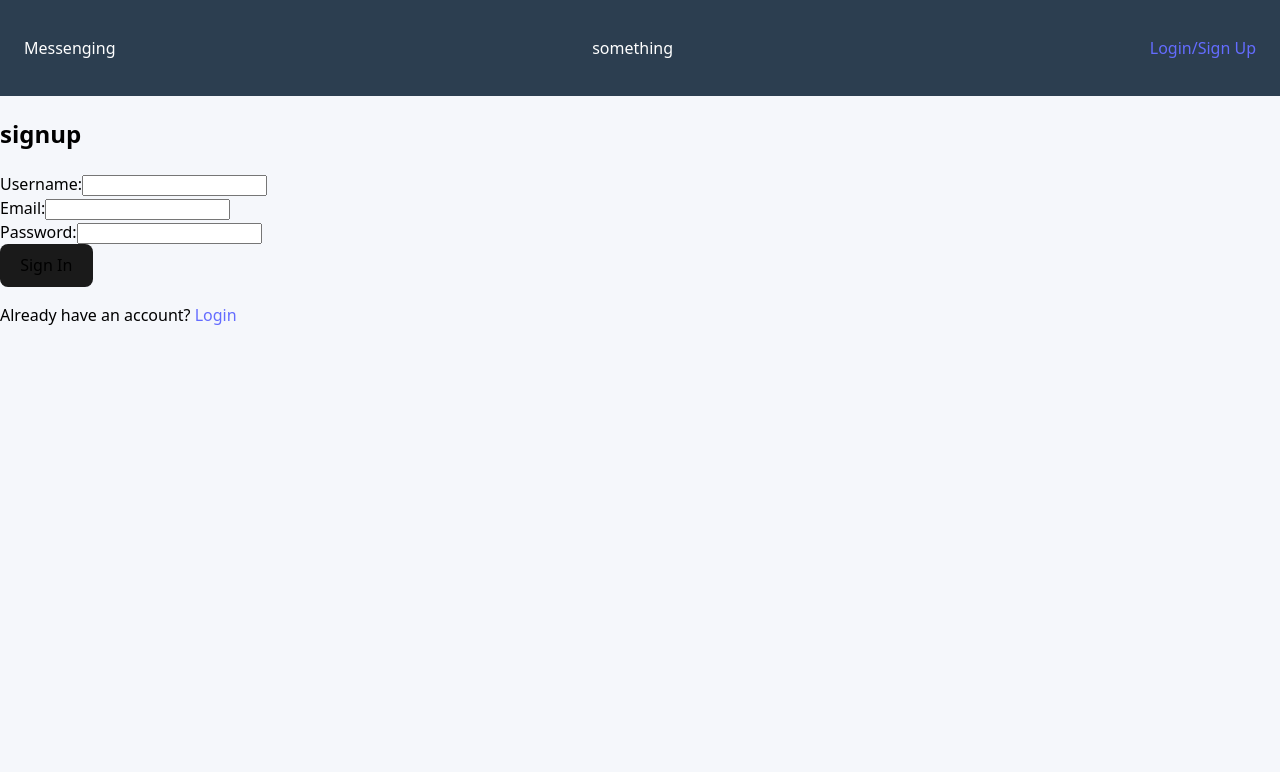
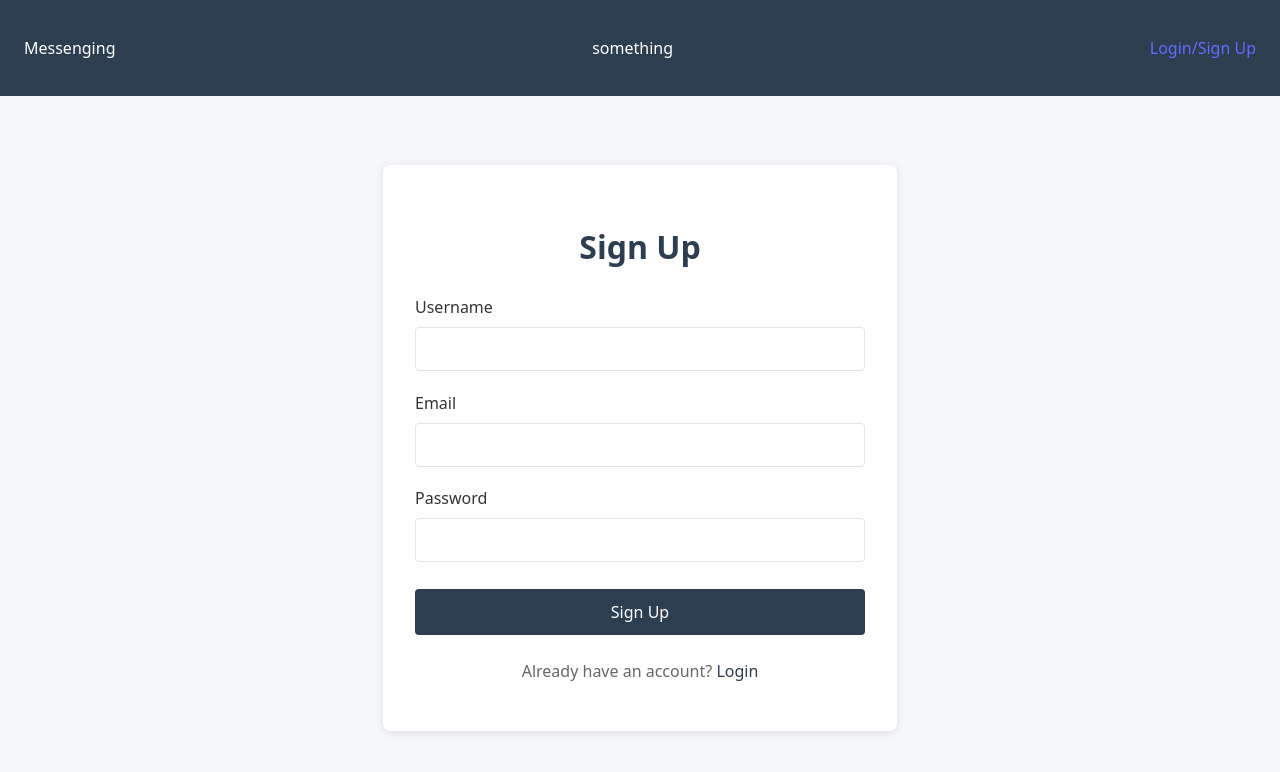
Before and after one commit to BDS-001/Messaging-App, a React (Vite) app in the folder frontend-messaging/: page /signup in a window 1280 px wide. Shown: the top 772 px of the page. Built offline with nearby package versions, Linux system fonts and the light colour scheme.

Commit message:
add: css modules for login, signup and error page

```diff
--- a/frontend-messaging/src/pages/ErrorPage/ErrorPage.module.css
+++ b/frontend-messaging/src/pages/ErrorPage/ErrorPage.module.css
@@ -0,0 +1,50 @@
+.errorContainer {
+    display: flex;
+    justify-content: center;
+    align-items: center;
+    height: calc(100vh - 6rem);
+    background-color: var(--background-color);
+  }
+
+  .content {
+    display: flex;
+    flex-direction: column;
+    align-items: center;
+    text-align: center;
+    padding: 2rem;
+    background-color: var(--main-color);
+    border-radius: 8px;
+    box-shadow: 0 2px 10px rgba(0, 0, 0, 0.1);
+    max-width: 450px;
+    width: 90%;
+  }
+
+  .errorCode {
+    font-size: 6rem;
+    margin: 0;
+    color: var(--navbar-main);
+  }
+
+  .errorMessage {
+    font-size: 2rem;
+    margin: 0.5rem 0 1.5rem;
+    color: var(--navbar-main);
+  }
+
+  .description {
+    margin-bottom: 2rem;
+    color: #666;
+  }
+
+  .homeButton {
+    background-color: var(--navbar-main);
+    color: white;
+    padding: 0.8rem 1.5rem;
+    border-radius: 4px;
+    font-weight: 500;
+    transition: background-color 0.2s;
+  }
+
+  .homeButton:hover {
+    background-color: #1a2c3a;
+  }
--- a/frontend-messaging/src/pages/LoginPage/Login.jsx
+++ b/frontend-messaging/src/pages/LoginPage/Login.jsx
@@ -1,7 +1,7 @@
 import { useEffect, useState } from "react";
 import { useAuth } from '../../context/AuthContext';
 import { useNavigate, Link } from 'react-router-dom';
-//TODO: change classnames to use module.css
+import styles from './Login.module.css';
 
 function LoginPage() {
     const navigate = useNavigate();
@@ -28,24 +28,24 @@ function LoginPage() {
     }
 
     return (
-        <>
-            {error && <div className="error-message">{error}</div>}
-            <div className="login-container">
-                <h2>Login</h2>
-                <form onSubmit={handleSubmit}>
-                    <div className="form-group">
+        <div className={styles.pageContainer}>
+            <div className={styles.loginContainer}>
+                <h2 className={styles.title}>Login</h2>
+                {error && <div className={styles.errorMessage}>{error}</div>}
+                <form className={styles.loginForm} onSubmit={handleSubmit}>
+                    <div className={styles.formGroup}>
                         <label htmlFor="email">Email</label>
                         <input type="email" id="email" name="email" value={loginData.email} onChange={handleChange} required/>
                     </div>
-                    <div className="form-group">
+                    <div className={styles.formGroup}>
                         <label htmlFor="password">Password</label>
                         <input type="password" id="password" name="password" value={loginData.password} onChange={handleChange} required/>
                     </div>
-                    <button type="submit">Login</button>
+                    <button className={styles.loginButton} type="submit">Login</button>
                 </form>
-                <p>Dont have an account? <Link to="/signup">Sign Up</Link></p>
+                <p className={styles.bottomText}>Don&apos;t have an account? <Link to="/signup">Sign Up</Link></p>
             </div>
-        </>
+        </div>
     );
 }
 
--- /dev/null
+++ b/frontend-messaging/src/pages/LoginPage/Login.module.css
@@ -0,0 +1,98 @@
+.pageContainer {
+    display: flex;
+    justify-content: center;
+    align-items: center;
+    background-color: var(--background-color);
+    padding: 2rem;
+    flex: 1;
+  }
+
+  .loginContainer {
+    background-color: var(--main-color);
+    border-radius: 8px;
+    padding: 2rem;
+    width: 100%;
+    max-width: 450px;
+    box-shadow: 0 2px 10px rgba(0, 0, 0, 0.1);
+  }
+
+  .title {
+    color: var(--navbar-main);
+    text-align: center;
+    margin-bottom: 1.5rem;
+    font-size: 2rem;
+  }
+
+  .loginForm {
+    display: flex;
+    flex-direction: column;
+    gap: 1.2rem;
+  }
+
+  .formGroup {
+    display: flex;
+    flex-direction: column;
+    gap: 0.5rem;
+  }
+
+  .formGroup label {
+    font-weight: 500;
+    color: #333;
+  }
+
+  .formGroup input {
+    padding: 0.75rem;
+    border: 1px solid var(--main-border);
+    border-radius: 4px;
+    font-size: 1rem;
+    transition: border-color 0.2s;
+  }
+
+  .formGroup input:focus {
+    border-color: var(--navbar-main);
+    outline: none;
+    box-shadow: 0 0 0 2px rgba(44, 62, 80, 0.1);
+  }
+
+  .loginButton {
+    background-color: var(--navbar-main);
+    color: white;
+    border: none;
+    border-radius: 4px;
+    padding: 0.75rem;
+    font-size: 1rem;
+    font-weight: 500;
+    cursor: pointer;
+    margin-top: 0.5rem;
+    transition: background-color 0.2s;
+  }
+
+  .loginButton:hover {
+    background-color: #1a2c3a;
+  }
+
+  .bottomText {
+    text-align: center;
+    margin-top: 1.5rem;
+    color: #666;
+  }
+
+  .bottomText a {
+    color: var(--navbar-main);
+    font-weight: 500;
+    text-decoration: none;
+  }
+
+  .bottomText a:hover {
+    text-decoration: underline;
+  }
+
+  .errorMessage {
+    background-color: #ffebee;
+    color: #c62828;
+    padding: 0.75rem;
+    border-radius: 4px;
+    margin-bottom: 1rem;
+    text-align: center;
+    font-weight: 500;
+  }
--- a/frontend-messaging/src/pages/SignupPage/SignupPage.jsx
+++ b/frontend-messaging/src/pages/SignupPage/SignupPage.jsx
@@ -1,7 +1,7 @@
 import { useEffect, useState } from "react";
 import { useAuth } from '../../context/AuthContext';
 import { useNavigate, Link } from 'react-router-dom';
-//TODO: change classnames to use module.css
+import styles from './SignupPage.module.css';
 
 function SignupPage() {
     const navigate = useNavigate();
@@ -10,7 +10,7 @@ function SignupPage() {
     const [error, setError] = useState(null)
 
     useEffect(() => {
-        if (isAuth) navigate('/signup')
+        if (isAuth) navigate('/')
     }, [isAuth, navigate])
 
     function handleChange(e) {
@@ -28,30 +28,61 @@ function SignupPage() {
     }
 
     return (
-        <>
-            {error && error.map((error) => (<div key={error} className="error-message">{error}</div>))}
-            <div className="signup-container">
-                <h2>signup</h2>
-                <form onSubmit={handleSubmit}>
-                    <div>
-                        <label htmlFor="username">Username:</label>
-                        <input type="text" id="username" name="username" onChange={handleChange} required/>
+        <div className={styles.pageContainer}>
+            <div className={styles.signupContainer}>
+                <h2 className={styles.title}>Sign Up</h2>
+                {error && (
+                    <div className={styles.errorContainer}>
+                        {error.map((errorMsg) => (
+                            <div key={errorMsg} className={styles.errorMessage}>
+                                {errorMsg}
+                            </div>
+                        ))}
                     </div>
-                    <div>
-                        <label htmlFor="email">Email:</label>
-                        <input type="email" id="email" name="email" onChange={handleChange} required/>
+                )}
+                <form className={styles.signupForm} onSubmit={handleSubmit}>
+                    <div className={styles.formGroup}>
+                        <label htmlFor="username">Username</label>
+                        <input
+                            type="text"
+                            id="username"
+                            name="username"
+                            value={signupData.username}
+                            onChange={handleChange}
+                            required
+                        />
                     </div>
-                    <div>
-                        <label htmlFor="password">Password:</label>
-                        <input type="password" id="password" name="password" onChange={handleChange} required/>
+                    <div className={styles.formGroup}>
+                        <label htmlFor="email">Email</label>
+                        <input
+                            type="email"
+                            id="email"
+                            name="email"
+                            value={signupData.email}
+                            onChange={handleChange}
+                            required
+                        />
                     </div>
-                    <div>
-                        <button type="submit">Sign In</button>
+                    <div className={styles.formGroup}>
+                        <label htmlFor="password">Password</label>
+                        <input
+                            type="password"
+                            id="password"
+                            name="password"
+                            value={signupData.password}
+                            onChange={handleChange}
+                            required
+                        />
                     </div>
+                    <button className={styles.signupButton} type="submit">
+                        Sign Up
+                    </button>
                 </form>
-                <p>Already have an account? <Link to="/login">Login</Link></p>
+                <p className={styles.bottomText}>
+                    Already have an account? <Link to="/login">Login</Link>
+                </p>
             </div>
-        </>
+        </div>
     );
 }
 
--- /dev/null
+++ b/frontend-messaging/src/pages/SignupPage/SignupPage.module.css
@@ -0,0 +1,103 @@
+.pageContainer {
+    display: flex;
+    justify-content: center;
+    align-items: center;
+    background-color: var(--background-color);
+    padding: 2rem;
+    flex: 1;
+  }
+
+  .signupContainer {
+    background-color: var(--main-color);
+    border-radius: 8px;
+    padding: 2rem;
+    width: 100%;
+    max-width: 450px;
+    box-shadow: 0 2px 10px rgba(0, 0, 0, 0.1);
+  }
+
+  .title {
+    color: var(--navbar-main);
+    text-align: center;
+    margin-bottom: 1.5rem;
+    font-size: 2rem;
+    text-transform: capitalize;
+  }
+
+  .signupForm {
+    display: flex;
+    flex-direction: column;
+    gap: 1.2rem;
+  }
+
+  .formGroup {
+    display: flex;
+    flex-direction: column;
+    gap: 0.5rem;
+  }
+
+  .formGroup label {
+    font-weight: 500;
+    color: #333;
+  }
+
+  .formGroup input {
+    padding: 0.75rem;
+    border: 1px solid var(--main-border);
+    border-radius: 4px;
+    font-size: 1rem;
+    transition: border-color 0.2s;
+  }
+
+  .formGroup input:focus {
+    border-color: var(--navbar-main);
+    outline: none;
+    box-shadow: 0 0 0 2px rgba(44, 62, 80, 0.1);
+  }
+
+  .signupButton {
+    background-color: var(--navbar-main);
+    color: white;
+    border: none;
+    border-radius: 4px;
+    padding: 0.75rem;
+    font-size: 1rem;
+    font-weight: 500;
+    cursor: pointer;
+    margin-top: 0.5rem;
+    transition: background-color 0.2s;
+  }
+
+  .signupButton:hover {
+    background-color: #1a2c3a;
+  }
+
+  .bottomText {
+    text-align: center;
+    margin-top: 1.5rem;
+    color: #666;
+  }
+
+  .bottomText a {
+    color: var(--navbar-main);
+    font-weight: 500;
+    text-decoration: none;
+  }
+
+  .bottomText a:hover {
+    text-decoration: underline;
+  }
+
+  .errorContainer {
+    margin-bottom: 1rem;
+  }
+
+  .errorMessage {
+    background-color: #ffebee;
+    color: #c62828;
+    padding: 0.75rem;
+    border-radius: 4px;
+    margin-bottom: 0.5rem;
+    text-align: center;
+    font-weight: 500;
+  }
```
